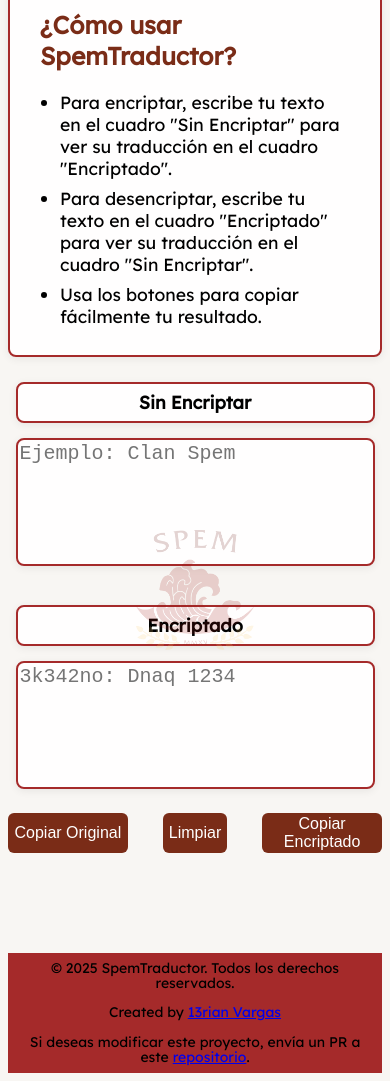
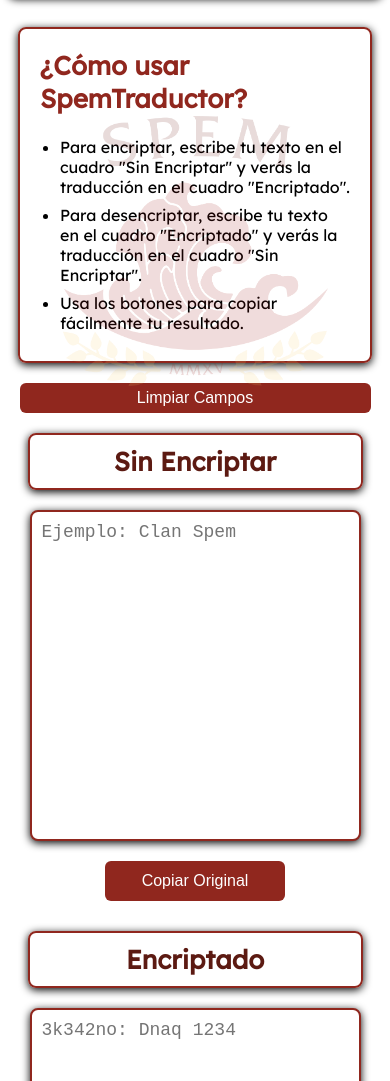
Before and after one commit to 13rianVargas/SpemTraductor, a plain HTML site: page SpemTraductorV3/index.html in a window 390 px wide. Shown: the part 171-1252 px from the top of the page. Drawn offline with Linux system fonts and the light colour scheme.

Commit message:
[REFACTOR][UI] Better UI
Refactored the html structure and the css is now responsive.

```diff
--- a/SpemTraductorV3/index.html
+++ b/SpemTraductorV3/index.html
@@ -12,45 +12,47 @@
 <body>
 
     <header>
-        <div class="logo">
-            <img class="shield" src="img/SPEM Shield.png"></img>
-            <h1 class="title">SpemTraductor</h1>
-            <p class="version">Versión III</p>
-        </div>
+        <img src="img/SPEM Shield.png"></img>
+        <h1>SpemTraductor</h1>
+        <p>Versión III</p>
     </header>
 
-    <main class="container">
+    <main>
+
         <section class="info">
             <h2>¿Cómo usar SpemTraductor?</h2>
             <ul>
-                <li>Para encriptar, escribe tu texto en el cuadro "Sin Encriptar" para ver su traducción en el cuadro
+                <li>Para encriptar, escribe tu texto en el cuadro "Sin Encriptar" y verás la traducción en el cuadro
                     "Encriptado".</li>
-                <li>Para desencriptar, escribe tu texto en el cuadro "Encriptado" para ver su traducción en el cuadro
+                <li>Para desencriptar, escribe tu texto en el cuadro "Encriptado" y verás la traducción en el cuadro
                     "Sin Encriptar".</li>
                 <li>Usa los botones para copiar fácilmente tu resultado.</li>
             </ul>
         </section>
+
+        <section class="clear">
+            <button class="clear-btn" onclick="clearTextareas()">Limpiar Campos</button>
+        </section>
+
         <article class="txtas">
             <div>
                 <h2>Sin Encriptar</h2>
                 <textarea id="original" placeholder="Ejemplo: Clan Spem" oninput="encrypt()"></textarea>
+                <button class="copy-original" onclick="copyOriginal()">Copiar Original</button>
             </div>
             <div>
                 <h2>Encriptado</h2>
                 <textarea id="encrypted" placeholder="3k342no: Dnaq 1234" oninput="decrypt()"></textarea>
+                <button class="copy-encrypted" onclick="copyEncrypted()">Copiar Encriptado</button>
             </div>
         </article>
-        <section class="options">
-            <button class="copy-original" onclick="copyOriginal()">Copiar Original</button>
-            <button class="clear-btn" onclick="clearTextareas()">Limpiar</button>
-            <button class="copy-encrypted" onclick="copyEncrypted()">Copiar Encriptado</button>
-        </section>
     </main>
 
     <footer>
-        <p>© 2025 SpemTraductor. Todos los derechos reservados.</p>
-        <p>Created by <a href="https://linktr.ee/13rianVargas">13rian Vargas</a>
-        <p>Si deseas modificar este proyecto, envía un PR a este <a
+        <p>© 2025 SpemTraductor.</p>
+        <p>Todos los derechos reservados.</p>
+        <p>Created by <a href="https://linktr.ee/13rianVargas">13rian Vargas</a>.</p>
+        <p class="repo">Para modificar este proyecto, puedes envíar un "Pull Request" en este <a
                 href="https://github.com/13rianVargas/SpemTraductor">repositorio</a>.</p>
     </footer>
 
--- a/SpemTraductorV3/script.js
+++ b/SpemTraductorV3/script.js
@@ -116,7 +116,7 @@ function copyEncrypted() {
 function clearTextareas() {
     document.getElementById('original').value = '';
     document.getElementById('encrypted').value = '';
-    showMessage('Campos limpiados');
+    showMessage('Campos limpios');
 }
 
 
@@ -127,16 +127,19 @@ function showMessage(msg) {
         messageDiv = document.createElement('div');
         messageDiv.id = 'copy-message';
         messageDiv.style.position = 'fixed';
-        messageDiv.style.bottom = '30px';
+        messageDiv.style.top = '50%';
         messageDiv.style.left = '50%';
-        messageDiv.style.transform = 'translateX(-50%)';
+        messageDiv.style.transform = 'translate(-50%, -50%)';
         messageDiv.style.background = '#7a2c17';
         messageDiv.style.color = '#fff';
-        messageDiv.style.padding = '12px 28px';
-        messageDiv.style.borderRadius = '8px';
-        messageDiv.style.fontSize = '1.1em';
-        messageDiv.style.boxShadow = '0 2px 8px rgba(0,0,0,0.12)';
+        messageDiv.style.padding = '20px 48px';
+        messageDiv.style.borderRadius = '16px';
+        messageDiv.style.fontSize = '1.7em';
+        messageDiv.style.fontWeight = 'bold';
+        messageDiv.style.boxShadow = '0 4px 16px rgba(0,0,0,0.18)';
         messageDiv.style.zIndex = '9999';
+        messageDiv.style.display = 'none';
+        messageDiv.style.textAlign = 'center';
         document.body.appendChild(messageDiv);
     }
     messageDiv.textContent = msg;
--- a/SpemTraductorV3/style.css
+++ b/SpemTraductorV3/style.css
@@ -1,65 +1,91 @@
+:root {
+    --black: rgb(0, 0, 0);
+    --darkRed: rgb(92, 26, 18);
+    --gold: rgb(232, 171, 63);
+    --red: rgb(144, 39, 30);
+    --white: rgb(255, 255, 255);
+    --yellow: rgb(239, 206, 124);
+}
+
 body {
+    background-color: var(--white);
     font-family: 'Lexend', sans-serif;
-    background: #f8f6f3;
-    min-height: 100vh;
 }
 
 header {
+    align-items: center;
+    background-color: var(--red);
+    border-radius: 8px;
+    box-shadow: 0 2px 8px var(--black);
     display: flex;
+    flex-direction: column;
+    height: 160px;
     justify-content: center;
-    align-items: center;
-    height: 130px;
-    background-color: brown;
-    padding: 0;
-    text-align: center;
 }
 
-.logo {
-    display: flex;
-    flex-direction: column;
-    align-items: center;
-    justify-content: center;
-    gap: 0;
-    line-height: 1.1;
+header img {
+    height: 80px;
 }
 
-.shield {
-    height: 70px;
+header h1 {
+    color: var(--white);
+    font-size: 41px;
+    gap: 0;
+    margin: 0;
+    text-shadow: 0px 2px 2px var(--black);
 }
 
-.title {
-    color: black;
-    font-size: 30px;
-    font-style: normal;
-    padding: 0 10px;
-    display: inline-block;
-    margin: 0;
-    line-height: 1.1;
-}
-
-.version {
-    color: black;
+header p {
+    color: var(--gold);
     font-style: italic;
     font-size: 13px;
     margin: 0;
-    line-height: 1.1;
+    text-shadow: 0px 1px 1px var(--black);
+}
+
+main {
+    padding: 10px;
+    position: relative;
+    z-index: 1;
+}
+
+main h2 {
+    font-size: 26px;
+}
+
+main::before {
+    background-image: url('img/SPEM Emblem.png');
+    content: '';
+    position: fixed;
+    top: 50%;
+    left: 50%;
+    width: 550px;
+    height: 550px;
+    background-size: contain;
+    background-repeat: no-repeat;
+    background-position: center;
+    opacity: 0.15;
+    z-index: 0;
+    pointer-events: none;
+    transform: translate(-50%, -50%);
+}
+
+main section {
+    margin: 20px auto 20px auto;
+    max-width: 656px;
 }
 
 .info {
-    background: rgba(255, 255, 255, 0.95);
-    box-shadow: 0 2px 8px rgba(0, 0, 0, 0.07);
-    border: 2.2px solid brown;
+    box-shadow: 0 2px 8px var(--black);
+    border: 2px solid var(--red);
     border-radius: 8px;
-    margin: 20px auto 10px auto;
-    padding: 20px 30px;
-    max-width: 700px;
-    font-size: 1.1em;
+    padding: 20px 20px;
 }
 
 .info h2 {
     margin-top: 0;
-    color: #7a2c17;
-    font-size: 1.4em;
+    color: var(--red);
+    font-size: 26px;
 }
 
 .info ul {
@@ -69,144 +95,142 @@ header {
 
 .info li {
     margin-bottom: 8px;
+    font-size: 16px;
+}
+
+.clear {
+    margin: 20px auto 20px auto;
+    max-width: 310px;
+    align-items: center;
+    display: flex;
+    flex-direction: column;
+}
+
+.clear-btn {
+    background: var(--red);
+    color: var(--white);
+    border: none;
+    border-radius: 6px;
+    width: 350px;
+    height: 30px;
+    font-size: 16px;
+    font-style: bold;
+    cursor: pointer;
+    transition: background 0.2s;
+}
+
+.clear-btn:hover {
+    background: var(--darkRed);
+    color: var(--yellow);
 }
 
 .txtas {
-    max-width: 800px;
+    max-width: 700px;
     margin: 0 auto;
     display: flex;
     justify-content: center;
     align-items: center;
-    background: none;
-    position: relative;
-    z-index: 1;
-}
-
-.txtas::before {
-    content: '';
-    position: absolute;
-    left: 50%;
-    top: 50%;
-    transform: translate(-50%, -50%);
-    width: 340px;
-    height: 340px;
-    background-image: url('img/SPEM Emblem.png');
-    background-repeat: no-repeat;
-    background-size: contain;
-    background-position: center;
-    opacity: 0.18;
-    z-index: 0;
-    pointer-events: none;
+    gap: 30px;
 }
 
 .txtas div {
     text-align: center;
-    padding: 0 20px 10px 20px;
+    flex-direction: column;
+    align-items: center;
+    display: flex;
 }
 
 .txtas h2 {
-    font-size: 25px;
-    border: 2.2px solid brown;
+    box-shadow: 0 2px 8px var(--black);
+    border: 2px solid var(--red);
     border-radius: 8px;
-    padding: 10px 0px;
-    background: rgba(255, 255, 255, 0.95);
-    box-shadow: 0 2px 8px rgba(0, 0, 0, 0.07);
+    padding: 10px 10px;
+    color: var(--darkRed);
+    width: 311px;
+    margin-top: 0px;
+    margin-bottom: 20px;
 }
 
 .txtas textarea {
-    width: 350px;
-    height: 350px;
+    box-shadow: 0 2px 8px var(--black);
+    border: 2px solid var(--red);
+    border-radius: 8px;
+    font-size: 18px;
+    width: 307px;
+    height: 307px;
+    padding: 10px;
     resize: none;
-    font-size: 20px;
-    background: rgba(255, 255, 255, 0.95);
-    box-shadow: 0 2px 8px rgba(0, 0, 0, 0.07);
-    border: 2.2px solid brown;
-    border-radius: 8px;
 }
 
-.options {
-    display: flex;
-    justify-content: center;
-    gap: 35px;
-    margin: 0 0 100px 0;
-}
-
-.clear-btn {
-    width: 85px !important;
-}
-
-.options button {
-    background: #7a2c17;
-    color: #fff;
+.txtas button {
+    background: var(--red);
+    color: var(--white);
     border: none;
     border-radius: 6px;
     width: 180px;
     height: 40px;
-    font-size: 1em;
+    font-size: 16px;
     cursor: pointer;
     transition: background 0.2s;
+    margin-top: 20px;
+    margin-bottom: 0px;
 }
 
-.options button:hover {
-    background: #a33d1e;
+.txtas button:hover {
+    background: var(--darkRed);
+    color: var(--yellow);
+}
+
+@media (max-width: 500px) {
+    main::before {
+        width: 270px;
+        height: 270px;
+    }
+
+    .clear-btn {
+        width: 90vw;
+    }
+
+    .txtas {
+        flex-direction: column;
+        align-items: center;
+    }
+
+    .txtas div {
+        width: 100%;
+    }
 }
 
 footer {
+    margin-top: 30px;
+    border-radius: 8px;
     display: flex;
     justify-content: center;
     align-items: center;
-    height: 120px;
-    background-color: brown;
-    padding: 0;
+    height: 130px;
+    background-color: var(--red);
+    color: var(--white);
+    padding: 10px;
     text-align: center;
     flex-direction: column;
-    gap: 0;
-    line-height: 1.1;
     font-style: normal;
     font-size: 14px;
 }
 
 footer p {
-    margin: 7px;
+    margin: 5px;
+    color: var(--white);
 }
 
-/* Responsive styles for article.txtas */
-@media (max-width: 900px) {
-    .txtas {
-        flex-direction: column;
-        max-width: 98vw;
-    }
-
-    .txtas div {
-        padding: 0 0 20px 0;
-    }
-
-    .txtas textarea {
-        width: 90vw;
-        max-width: 98vw;
-        height: 200px;
-        font-size: 20px;
-    }
-
-    .txtas::before {
-        width: 220px;
-        height: 220px;
-    }
+footer a {
+    color: var(--gold);
 }
 
-@media (max-width: 600px) {
-    .txtas h2 {
-        font-size: 18px;
-        padding: 7px 0;
-    }
+footer a:hover {
+    color: var(--yellow);
+}
 
-    .txtas textarea {
-        height: 120px;
-        font-size: 20px;
-    }
-
-    .txtas::before {
-        width: 120px;
-        height: 120px;
-    }
+.repo {
+    font-size: 13px;
+    font-style: italic;
 }
```
